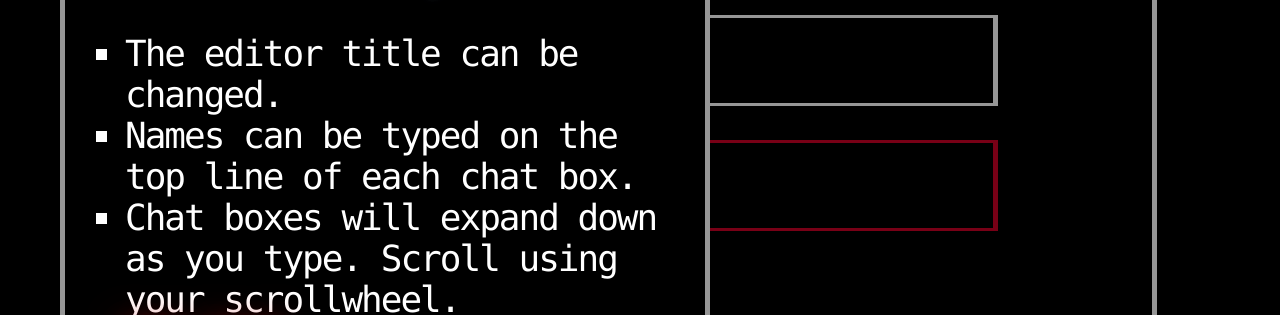
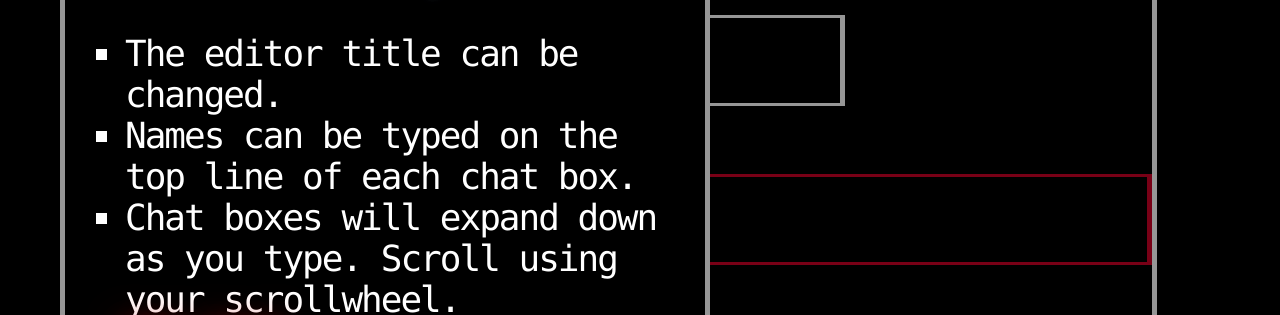
Before and after one commit to Saltssaumure/pios-text-editor, a plain HTML site: page index.html in a window 1280 px wide. Shown: the part 72-387 px from the top of the page. Drawn offline with Linux system fonts and the light colour scheme; a web font is replaced by a local one.

Commit message:
Update index.html

```diff
--- a/index.html
+++ b/index.html
@@ -14,14 +14,14 @@
     <div id="ok">
         <div class="title name" contenteditable="true" spellcheck="false">Saltssaumure's piOS Text Editor</div>
 
-        <div class="kazz chat">
+        <div class="kazz chat" style="float:left;">
             <div class="name" contenteditable="true" spellcheck="false"></div>
             <div class="frame">
                 <div class="text" contenteditable="true" spellcheck="false"></div>
             </div>
         </div>
 
-        <div class="system chat">
+        <div class="system chat" style="float:right;">
             <div class="name" contenteditable="true" spellcheck="false"></div>
             <div class="frame">
                 <div class="text" contenteditable="true" spellcheck="false"></div>
```
